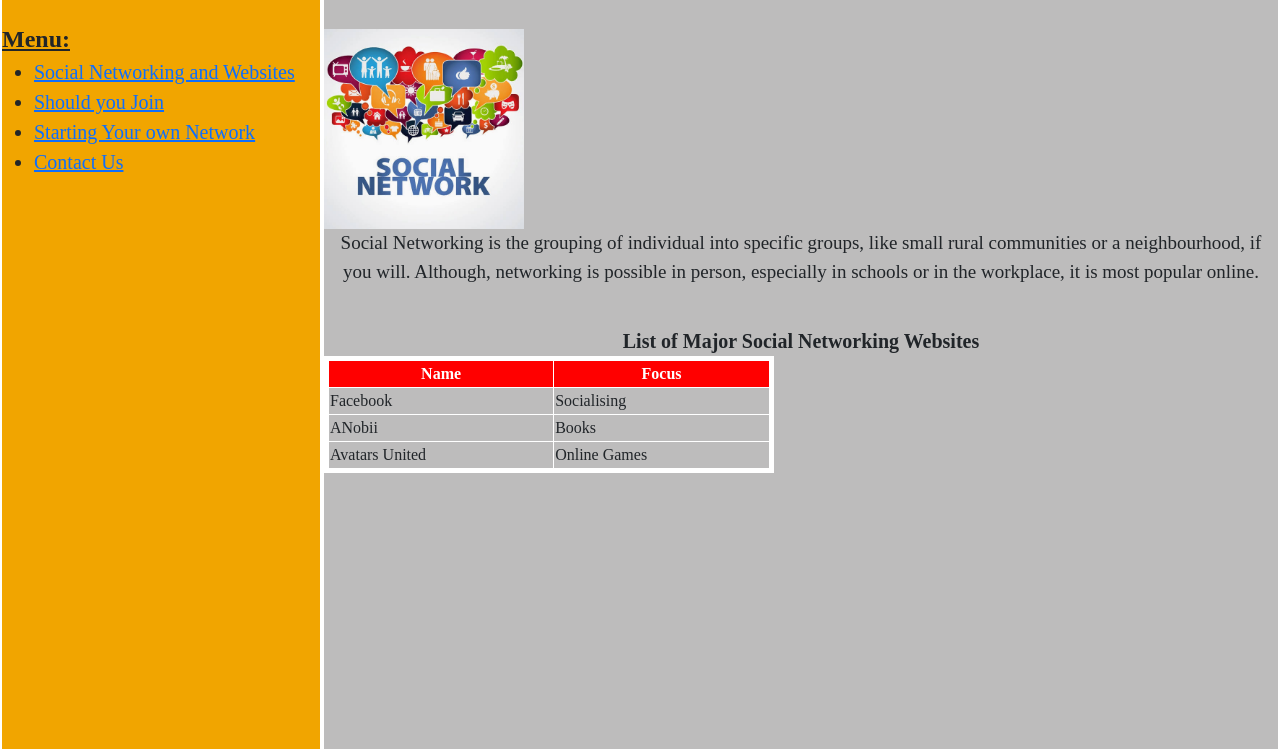
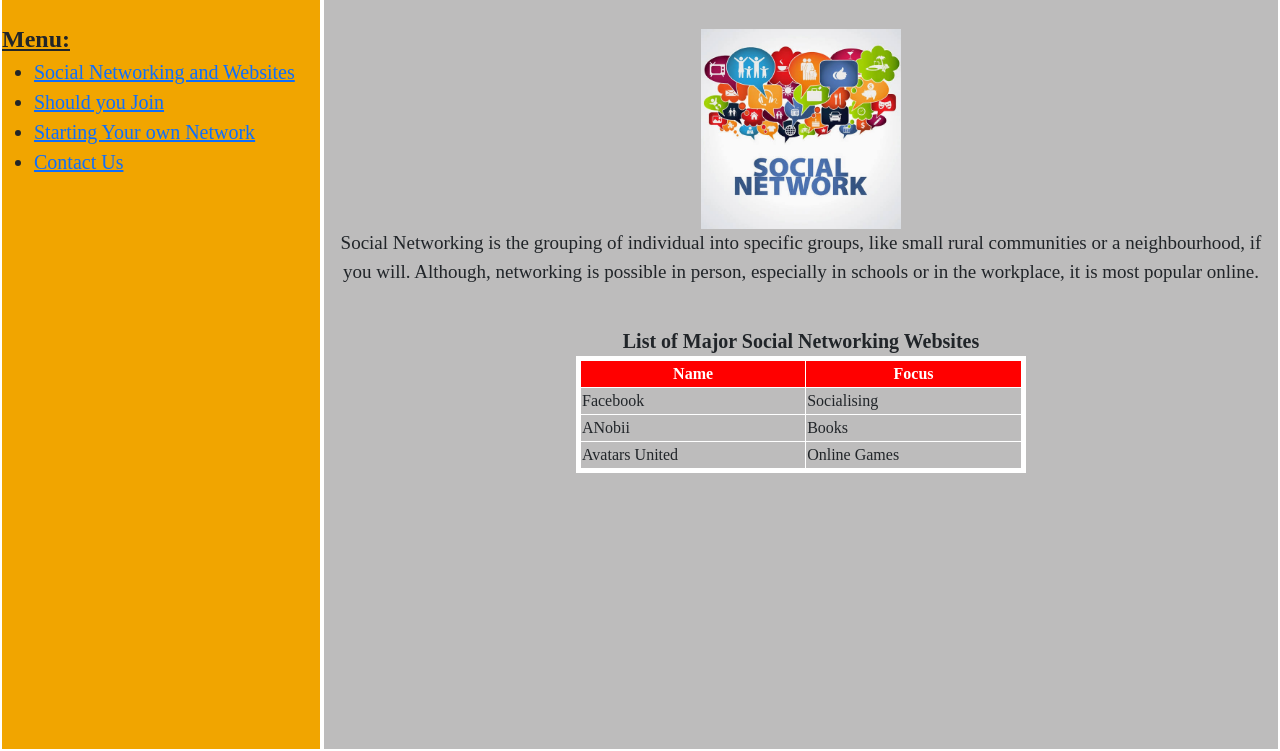
Before and after one commit to daboy213/work, a plain HTML site: page website/index.html in a window 1280 px wide. Shown: the part 53-804 px from the top of the page. Drawn offline with nearby package versions, Linux system fonts and the light colour scheme.

Commit message:
Update styles.css

```diff
--- a/website/styles.css
+++ b/website/styles.css
@@ -11,11 +11,13 @@
     background: rgb(241, 165, 0);
 }
 .grey-div{
+
     height: 100vh;
     margin: 2px;
     right: 0;
     width: 75vw;
     background: rgb(189, 188, 188);
+
 }
 .header-text{
     text-align: center;
@@ -38,3 +40,12 @@
     border-color: white;
     background-color:rgb(189, 188, 188);
 }
+.image{
+
+    text-align: center;
+
+}
+table.center{
+    margin-left: auto;
+    margin-right: auto;
+}
```
